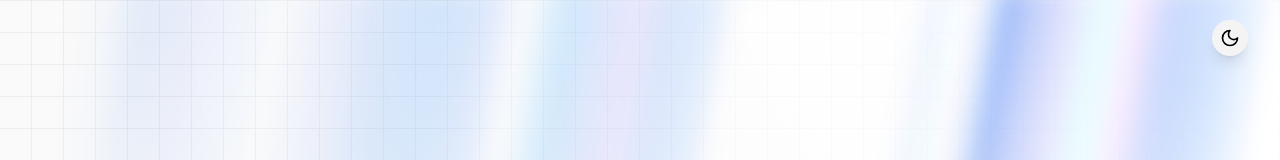
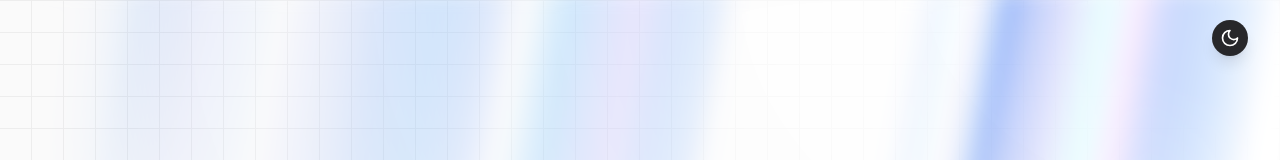
Before and after one commit to Nourhene-Azaiez/Portfolio, a Next.js app: page / in a window 1280 px wide. Shown: the top 160 px of the page. Built offline with nearby package versions, Linux system fonts and the light colour scheme.

Commit message:
Theme buttom final

```diff
--- a/components/ui/ThemeToggleButton.tsx
+++ b/components/ui/ThemeToggleButton.tsx
@@ -16,7 +16,7 @@ export const ThemeToggleButton = () => {
   return (
     <button
       onClick={() => setTheme(theme === "light" ? "dark" : "light")}
-      className="fixed top-5 right-8 p-2 rounded-full bg-zinc-100 dark:bg-zinc-500 text-black dark:text-white shadow-lg hover:bg-zinc-300 dark:hover:bg-zinc-600 transition-all z-50"
+      className="fixed top-5 right-8 p-2 rounded-full bg-zinc-800 dark:bg-zinc-500 text-white dark:text-white shadow-lg hover:text-zinc-800 hover:bg-zinc-300 dark:hover:bg-zinc-600 transition-all z-50"
       aria-label="Toggle theme"
     >
       {theme === "light" ? <Moon className="w-5 h-5" /> : <Sun className="w-5 h-5" />}
```
